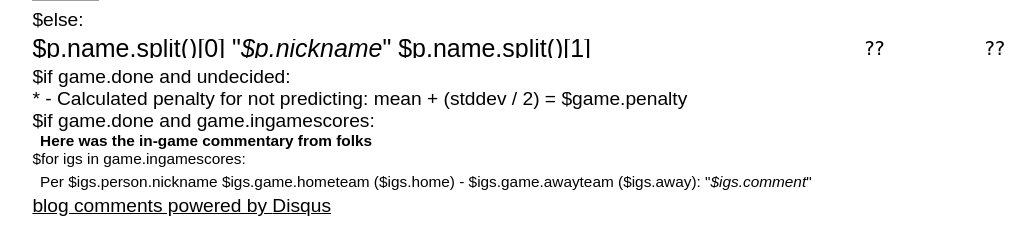
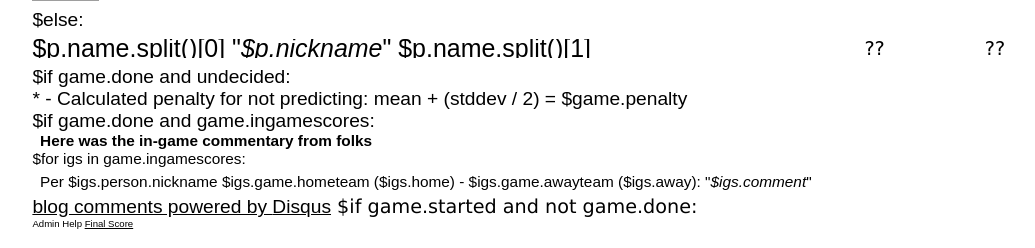
Before and after one commit to jonEbird/predictions, a Python web app: template predictions/templates/predictions.html in a window 1280 px wide. Shown: the part 653-901 px from the top of the page, without its empty margins (6-1041 px from the left). Before the commit the page ends 869 px from the top, so only its background shows below. Run offline with Jinja, Linux system fonts and the light colour scheme; the template is opened without the code that fills it, so the values that code supplies are empty; some libraries are stand-ins or nearby versions; grey boxes are pictures that could not be loaded.

Commit message:
Added a helper Admin link for punching in final score

```diff
--- a/predictions/templates/predictions.html
+++ b/predictions/templates/predictions.html
@@ -138,5 +138,9 @@
 <noscript>Please enable JavaScript to view the <a href="http://disqus.com/?ref_noscript">comments powered by Disqus.</a></noscript>
 <a href="http://disqus.com" class="dsq-brlink">blog comments powered by <span class="logo-disqus">Disqus</span></a>
 
+$if game.started and not game.done:
+    <p class="adminhelp">Admin Help
+      <a href="final">Final Score</a>
+    </p>
 </body>
 </html>
--- a/static/mobile.css
+++ b/static/mobile.css
@@ -65,7 +65,7 @@
    --------------- */
 
 li { margin: .2em 0; }
-li.prediction { padding: .25em 0 0 0; }
+li.prediction { padding: .25em 0 0 0; margin: 0; }
 
 /* u_heading      team_heading  team_heading  team_heading
    user           team1         team2         delta
--- a/static/style.css
+++ b/static/style.css
@@ -44,6 +44,8 @@
 p.person a { text-decoration: none; }
 span.name { font-size: 1.2em; color: red; }
 
+p.adminhelp { font-size: .5em; }
+
 li:after {
     content: ".";
     display: block;
```
